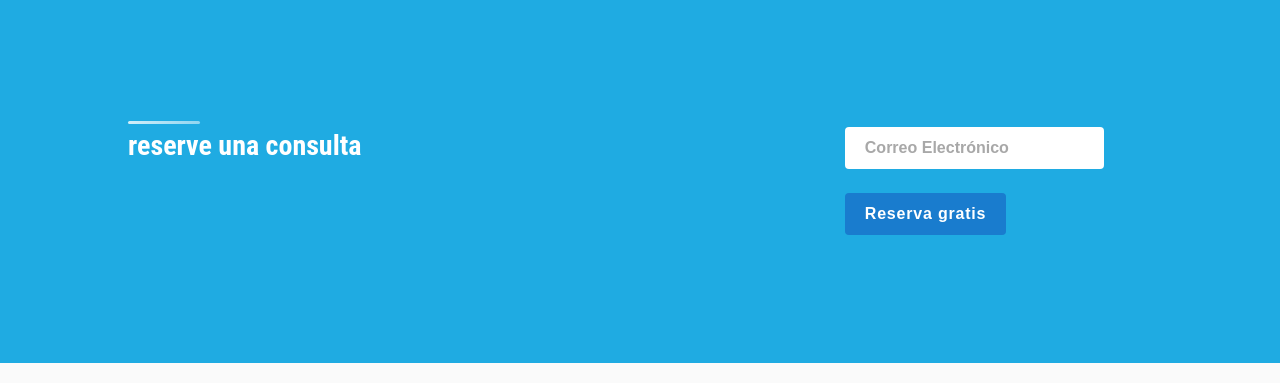
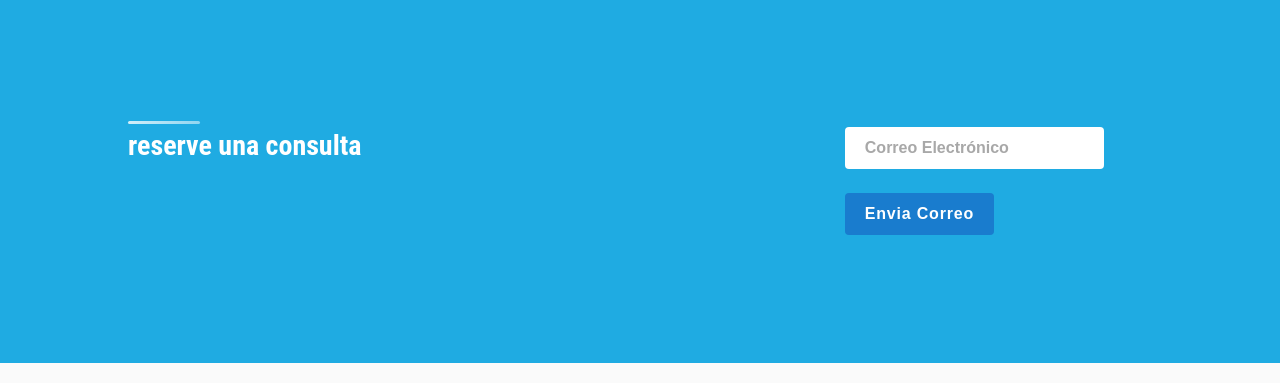
Before and after one commit to edsonJordan/sunqupacha, a PHP site: page / in a window 1280 px wide. Shown: the part 2205-2588 px from the top of the page. Run offline with PHP 8.4, Linux system fonts and the light colour scheme; some libraries are stand-ins or nearby versions; some web fonts are replaced.

Commit message:
addign captcha

```diff
--- a/index.html
+++ b/index.html
@@ -15,10 +15,7 @@
     <meta property="og:description" name="twitter:description"
       content="Destaca con las mayores plataformas de venta de productos y servicios.">
     <meta property="og:image" content="https://res.cloudinary.com/sunqupacha/image/upload/v1647360411/sunqupacha/illustration/og_logo_bhf2nk.jpg"/>
-
-
     <link rel="stylesheet" href="style.css">
-
 </head>
 <body>
     <header class="header">
@@ -155,16 +152,15 @@
                         reserve una consulta
                     </h2>
                 </div>
-                <form class="form__articles" action="" method="post">
+                <form class="form__articles" id="form" action="" method="post">
                     <div class="section__form">
                         <label class="label label__form" for="email">
-                            <input class="input__text" type="email" name="email" id="email" placeholder="Correo Electrónico">
+                            <input class="input__text" type="email" name="email" id="email" placeholder="Correo Electrónico" required>
                         </label>
                     </div>
                     <div class="section__form">
-                        <button class="btn btn-solid-primary bg__primary--600" type="submit">
-                            reserva gratis
-                        </button>
+                        <input class="btn btn-solid-primary bg__primary--600" id="button" type="submit" value="Envia Correo">
+
                     </div>
                 </form>
             </div>
@@ -319,6 +315,14 @@
             </div>
         </section>
     </main>
+            <script type="text/javascript"
+        src="https://cdn.jsdelivr.net/npm/@emailjs/browser@3/dist/email.min.js"></script>
+
+        <script type="text/javascript">
+        emailjs.init('4x4zfdBKSdqkKXiNS')
+        </script>
+        <script src="https://www.google.com/recaptcha/enterprise.js?render=6LeMe-UeAAAAADBjmUNKqLYyPPpwNQt3uR8TF4Yr"></script>
+
     <footer class="footer">
         <div class="content__footer">
             <div class="block__footer">
--- a/script.js
+++ b/script.js
@@ -59,3 +59,29 @@ ArrowsContent.addEventListener('click', (e)=>{
            break;
    }
 })
+
+
+const btn = document.getElementById('button');
+
+document.getElementById('form')
+ .addEventListener('submit', function(event) {
+   event.preventDefault();
+
+   btn.value = 'Sending...';
+   const serviceID = 'default_service';
+   const templateID = 'template_8lky4j8';
+
+
+grecaptcha.enterprise.ready(function() {
+    grecaptcha.enterprise.execute('6LeMe-UeAAAAADBjmUNKqLYyPPpwNQt3uR8TF4Yr', {action: 'login'}).then(function(token) {
+                emailjs.sendForm(serviceID, templateID, this)
+                .then(() => {
+                btn.value = 'Envia Correo';
+                alert('Sent!');
+                }, (err) => {
+                btn.value = 'Envia Correo';
+                alert(JSON.stringify(err));
+                });
+            });
+    });
+});
--- a/style.css
+++ b/style.css
@@ -117,17 +117,13 @@ p{
     margin-bottom: 0;
 
 }
-button {
-    display: inline-block;
+input[type=submit] {
     border: none;
-    padding: 1rem 2rem;
     margin: 0;
-    text-decoration: none;
     color: #ffffff;
     font-family: sans-serif;
-    font-size: 1rem;
+    font-size: var(--text__normal);
     cursor: pointer;
-    text-align: center;
     transition: background 250ms ease-in-out,
                 transform 150ms ease;
     -webkit-appearance: none;
```
